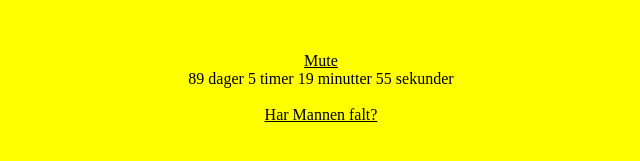
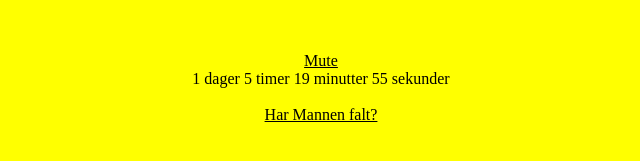
Before and after one commit to FredrikHeiberg/WSModels, a plain HTML site: page index.html in a window 1280 px wide. Shown: the part 385-546 px from the top of the page, 319-959 px from the left. Drawn offline with Linux system fonts and the light colour scheme.

Commit message:
Update index.html

```diff
--- a/index.html
+++ b/index.html
@@ -18,7 +18,7 @@ NEI
 
 <script>
 
-    CountDownTimer('07/04/2017 04:00 PM', 'countdown');
+    CountDownTimer('04/07/2017 04:00 PM', 'countdown');
 
     function CountDownTimer(dt, id)
     {
```
